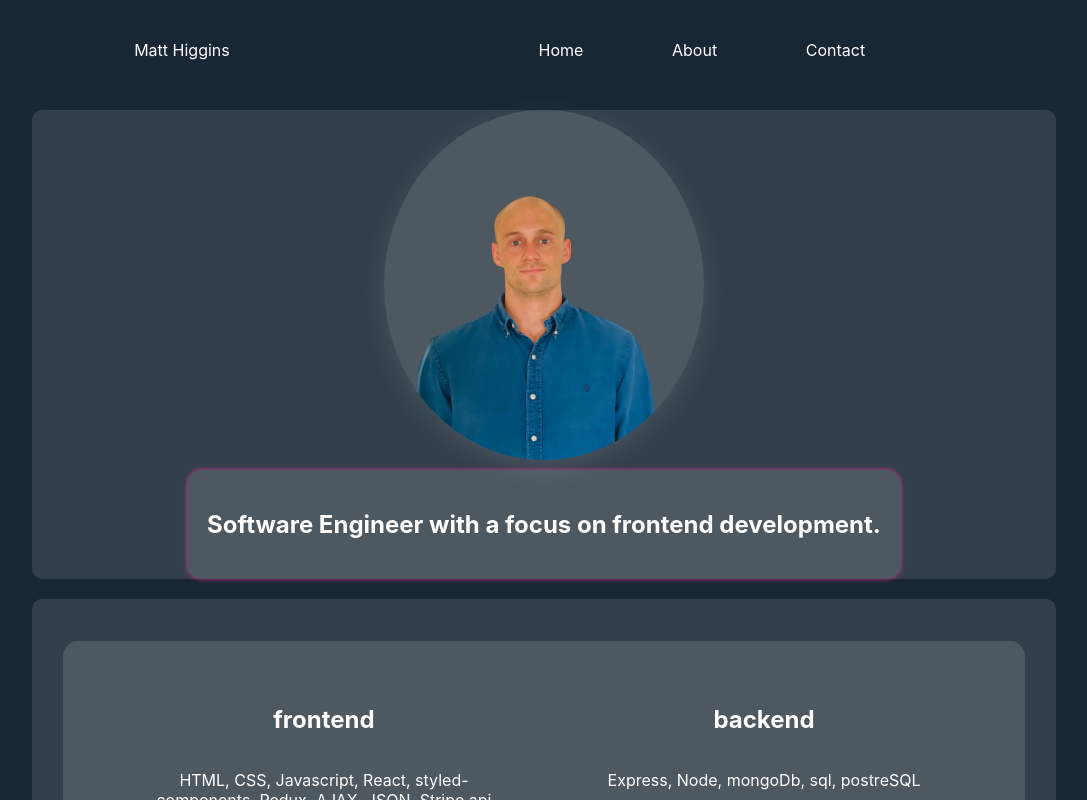
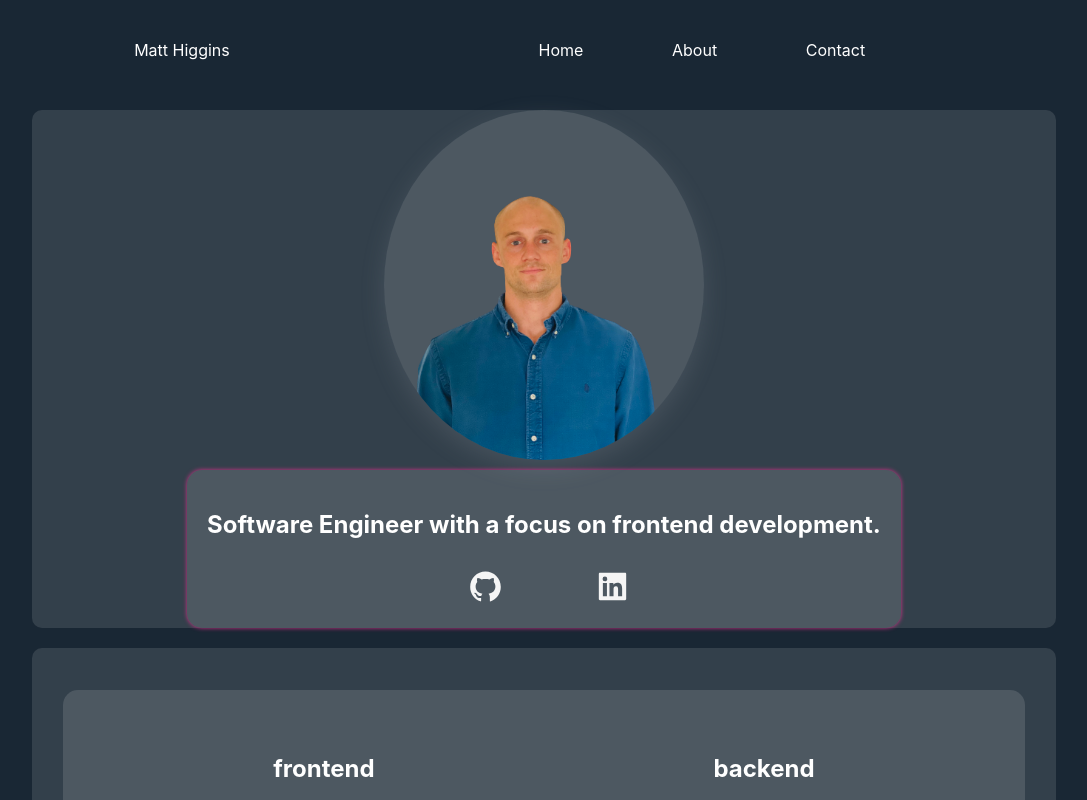
Before and after one commit to matthewhiggins415/mattsPortfolio, a React (Create React App) app: page /home in a window 1280 px wide. Shown: the top 800 px of the page, without its empty margins (96-1183 px from the left). Built offline with nearby package versions, Linux system fonts and the light colour scheme.

Commit message:
added links to github/linkedin

```diff
--- a/src/Views/Home.js
+++ b/src/Views/Home.js
@@ -5,6 +5,7 @@ import KakeiboModal from '../Components/KakeiboModal'
 import FullstackModal from '../Components/FullstackModal'
 import PropertyModal from '../Components/PropertyModal'
 import { motion } from 'framer-motion'
+import { AiFillGithub, AiFillLinkedin } from 'react-icons/ai'
 
 
 const Container = styled.div`
@@ -167,6 +168,14 @@ const A = styled.a`
   }
 `
 
+const LinkContainer = styled.div`
+  margin: 0 auto;
+  width: 50%;
+  display: flex;
+  justify-content: space-evenly;
+  align-items: center;
+`
+
 
 const Home = () => {
   const [modalOneOpen, setModalOneOpen] = useState(false)
@@ -196,6 +205,20 @@ const Home = () => {
           <IMG src={profile} />
           <WordContainer>
             <H2>Software Engineer with a focus on frontend development.</H2>
+            <LinkContainer>
+              <a
+                target="_blank"
+                href="https://github.com/matthewhiggins415"
+              >
+              <AiFillGithub style={{ position: "relative", cursor:"pointer", fontSize: "35px", "marginTop": "10px", "marginLeft": "10px", color:"whitesmoke" }}/>
+              </a>
+              <a
+                target="_blank"
+                href="https://www.linkedin.com/in/mhiggie/"
+              >
+              <AiFillLinkedin style={{ position: "relative", cursor:"pointer", fontSize: "35px", "marginTop": "10px", "marginLeft": "10px", color: "whitesmoke" }}/>
+              </a>
+            </LinkContainer>
           </WordContainer>
         </Section>
         <SkillSection
```
